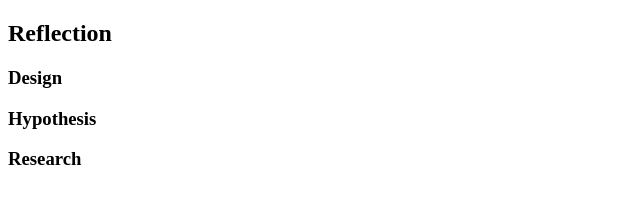
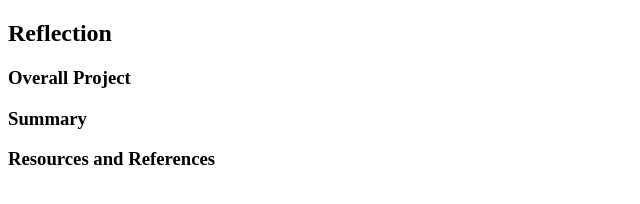
Before and after one commit to FrogDog56/ALT-2, a plain HTML site: page docs/pages/reflection.html in a window 1280 px wide. Shown: the whole page, without its empty margins (0-640 px from the left). Drawn offline with Linux system fonts and the light colour scheme.

Commit message:
samll push

```diff
--- a/docs/pages/reflection.html
+++ b/docs/pages/reflection.html
@@ -9,15 +9,15 @@
   <body>
     <h2>Reflection</h2>
     <div>
-      <h3>Design</h3>
+      <h3>Overall Project</h3>
       <p></p>
     </div>
     <div>
-      <h3>Hypothesis</h3>
+      <h3>Summary</h3>
       <p></p>
     </div>
     <div>
-      <h3>Research</h3>
+      <h3>Resources and References</h3>
       <p></p>
     </div>
   </body>
```
Also changed, not shown: docs/pages/design.html (+1 -1 lines), docs/pages/intro.html (+1 -1 lines), docs/pages/plan.html (+1 -0 lines).
